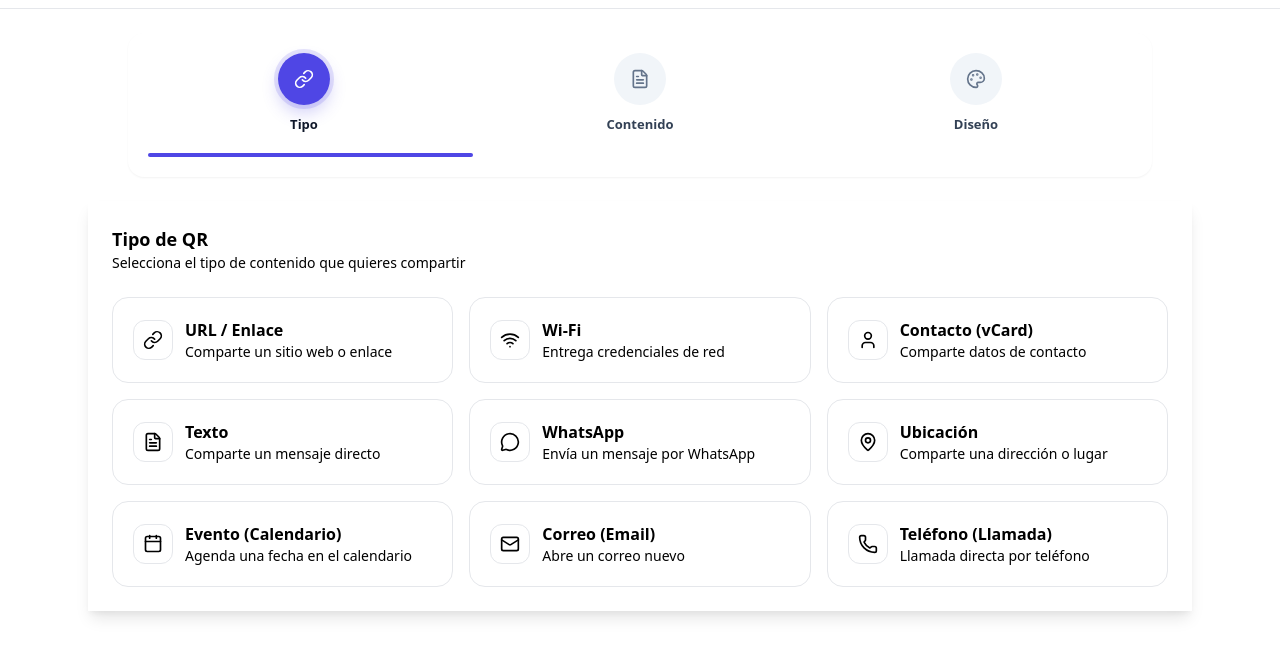
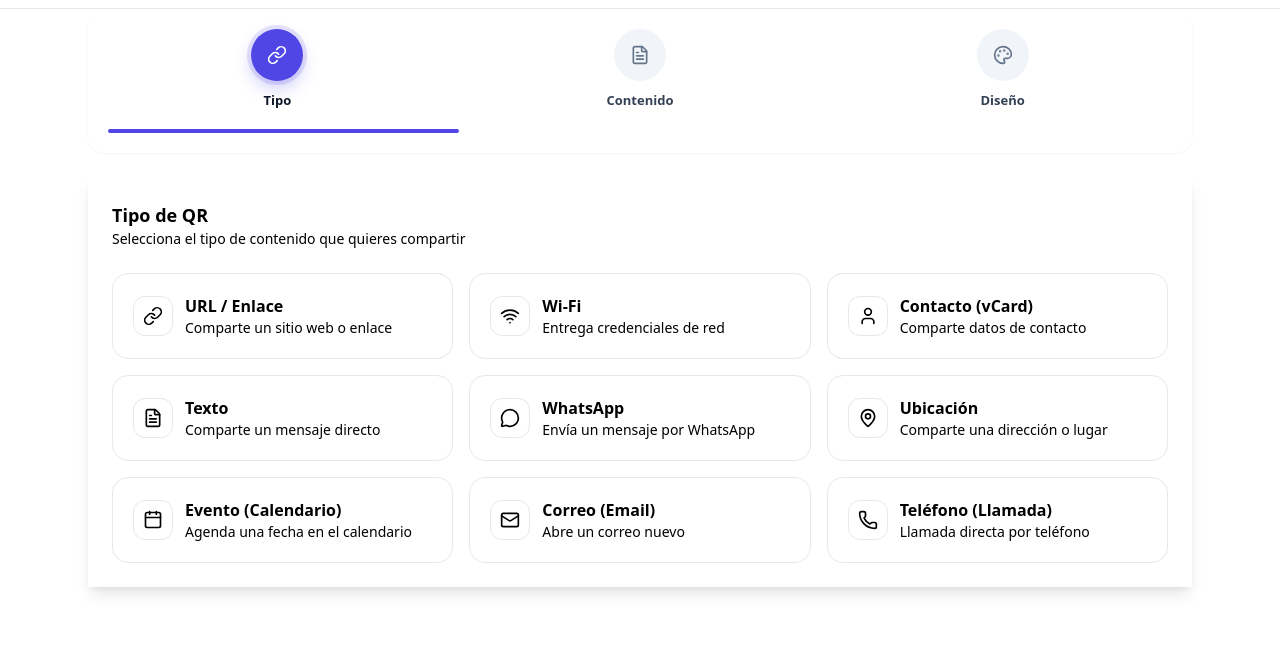
Before and after one commit to Erickpe8/QR-STUDIO, a website with bundled scripts: page index.html in a window 1280 px wide. Shown: the part 55-712 px from the top of the page. Built offline with nearby package versions, Linux system fonts and the light colour scheme.

Commit message:
Ajusta los anchos máximos de los contenedores principales para mejorar la consistencia del diseño.

```diff
--- a/index.html
+++ b/index.html
@@ -27,12 +27,12 @@
     <!-- MAIN LAYOUT -->
     <div class="min-h-screen">
         <main class="min-w-0">
-            <div class="max-w-6xl mx-auto p-4 md:p-6 space-y-6">
-                <div class="bg-white rounded-2xl shadow-sm p-4 md:p-5 w-full max-w-5xl mx-auto">
+            <div class="mx-auto w-full max-w-6xl px-4 md:px-6 space-y-6">
+                <div class="bg-white rounded-2xl shadow-sm p-4 md:p-5 w-full">
                     <div id="step-indicator"></div>
                 </div>
 
-                <div id="layout-root" class="w-full max-w-7xl mx-auto mt-6"></div>
+                <div id="layout-root" class="w-full mt-6"></div>
             </div>
         </main>
     </div>
--- a/src/modules/qr-type/QrTypeStep.js
+++ b/src/modules/qr-type/QrTypeStep.js
@@ -14,7 +14,7 @@ export function renderQrTypeStep({ onNext } = {}) {
     if (!container) return;
 
     container.innerHTML = `
-        <div class="bg-white rounded-[32px] shadow-lg p-6 space-y-6 w-full max-w-6xl mx-auto">
+        <div class="bg-white rounded-[32px] shadow-lg p-6 space-y-6 w-full">
             <div>
                 <h3 class="text-lg font-semibold text-slate-800">
                     Tipo de QR
```
